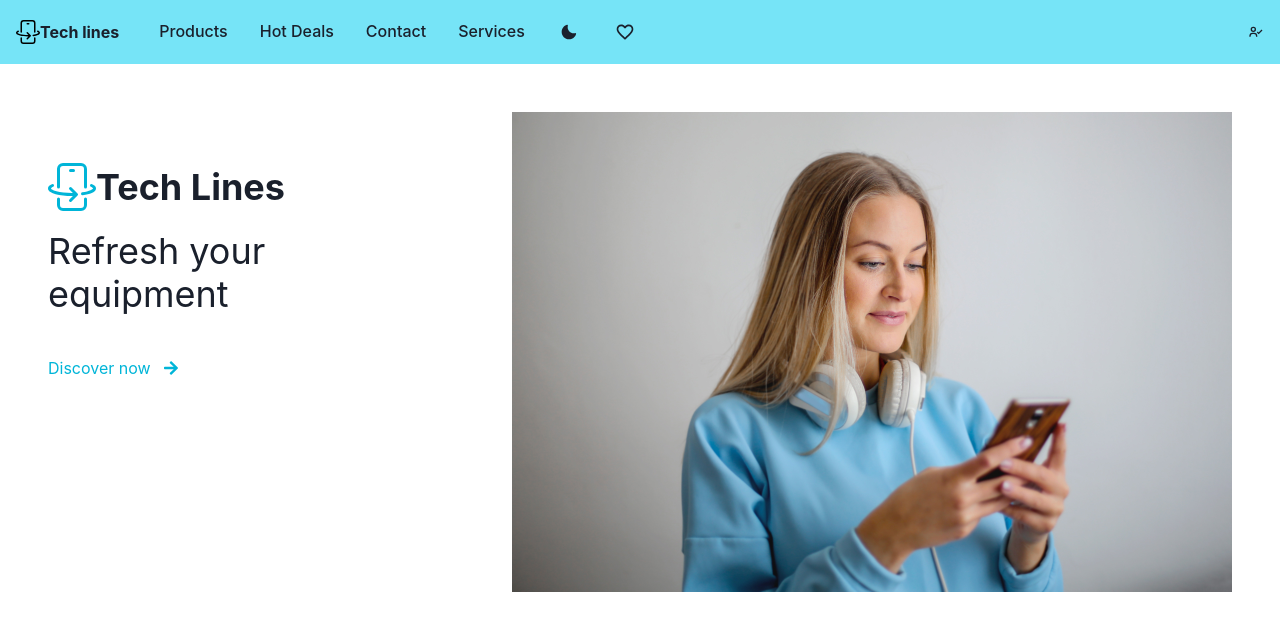
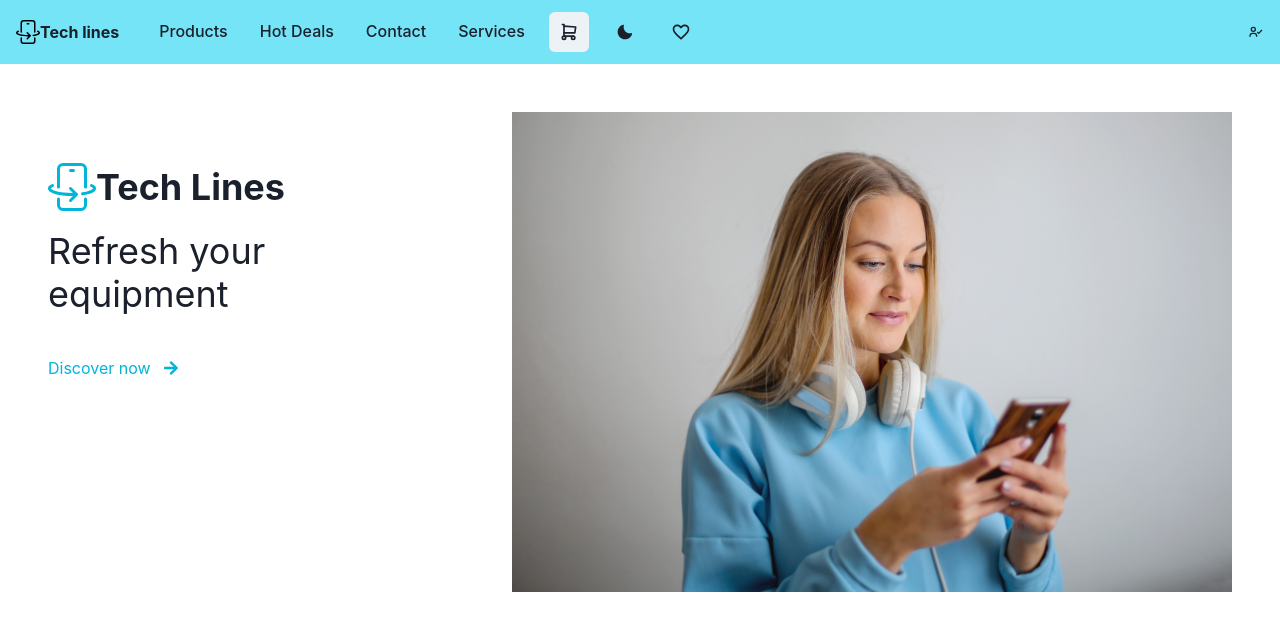
Before and after one commit to Keyvan-Dev/tech-ecommerce, a React (Create React App) app in the folder client/: page / in a window 1280 px wide. Shown: the top 630 px of the page. Built offline with nearby package versions, Linux system fonts and the light colour scheme.

Commit message:
Add a cart icon to Header component

```diff
--- a/client/src/components/Header.jsx
+++ b/client/src/components/Header.jsx
@@ -19,6 +19,7 @@ import { CloseIcon, HamburgerIcon } from '@chakra-ui/icons';
 import { MdOutlineFavorite, MdOutlineFavoriteBorder } from 'react-icons/md';
 import { BsPhoneFlip } from 'react-icons/bs';
 import { BiUserCheck } from 'react-icons/bi';
+import { TbShoppingCart } from 'react-icons/tb';
 
 // React Redux
 import { useSelector, useDispatch } from 'react-redux';
@@ -44,6 +45,7 @@ const Header = () => {
 	const { isOpen, onOpen, onClose } = useDisclosure();
 	const dispatch = useDispatch();
 	const { favoritesToggled } = useSelector((state) => state.product);
+	const { cartItems } = useSelector((state) => state.cart);
 
 	useEffect(() => {}, [favoritesToggled, dispatch]);
 
@@ -57,6 +59,19 @@ const Header = () => {
 						icon={isOpen ? <CloseIcon /> : <HamburgerIcon />}
 						onClick={isOpen ? onClose : onOpen}
 					/>
+					<IconButton
+						icon={<TbShoppingCart size='20px' />}
+						ml='12'
+						position='absolute'
+						as={ReactLink}
+						to='/cart'
+						varient='ghost'
+					/>
+					{cartItems.length > 0 && (
+						<Text fontSize='sm' fontWeight='bold' fontStyle='italic' position='absolute' ml='74px' mt='-6'>
+							{cartItems.length}
+						</Text>
+					)}
 				</Flex>
 				<HStack spacing='8' alignItems='center'>
 					<Box alignItems='center' display='flex' as={ReactLink} to='/'>
@@ -69,6 +84,19 @@ const Header = () => {
 								<Text fontWeight='medium'>{link.name}</Text>
 							</NavLink>
 						))}
+						<Box>
+							<IconButton
+								icon={<TbShoppingCart size='20px' />}
+								as={ReactLink}
+								to='/cart'
+								varient='ghost'
+							/>
+							{cartItems.length > 0 && (
+								<Text fontSize='sm' fontWeight='bold' fontStyle='italic' position='absolute' ml='26px' mt='-6'>
+									{cartItems.length}
+								</Text>
+							)}
+						</Box>
 						<ColorModeToggle />
 						{favoritesToggled ? (
 							<IconButton
@@ -103,7 +131,8 @@ const Header = () => {
 							<IconButton
 								onClick={() => dispatch(toggleFavorites(false))}
 								icon={<MdOutlineFavorite size='20px' />}
-								variant='ghost'
+								varian
+								t='ghost'
 							/>
 						) : (
 							<IconButton
```
